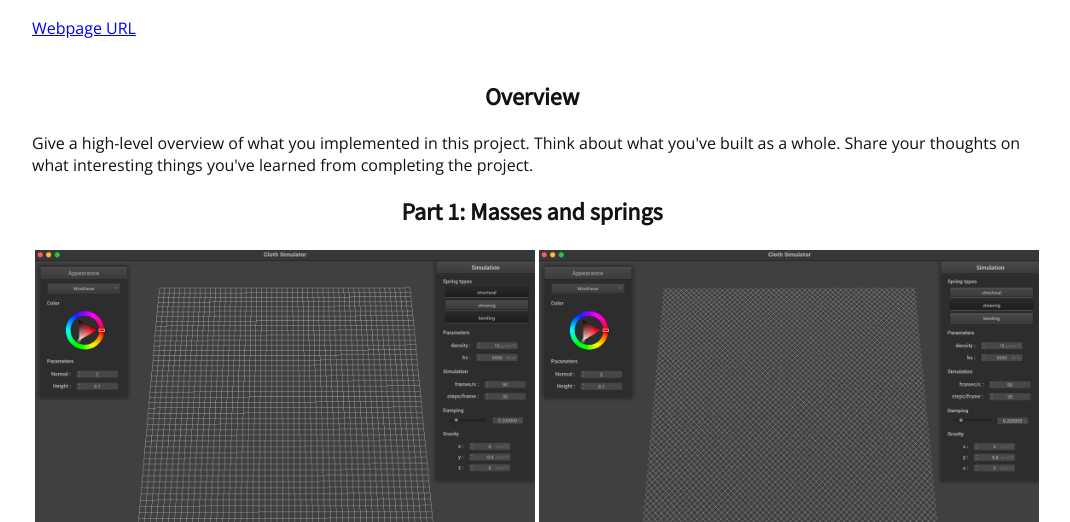
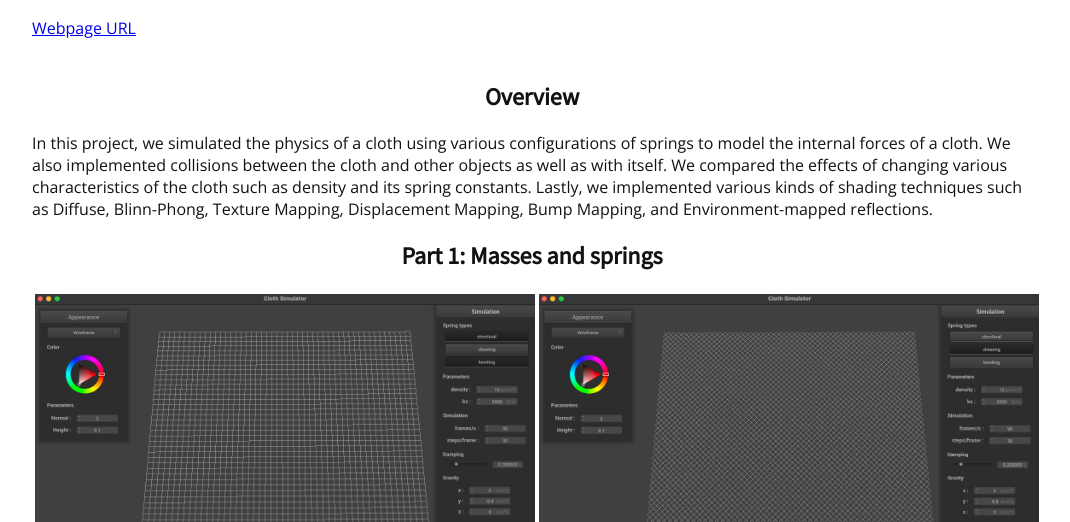
Before and after one commit to tanjeffreyz/cs184-portfolio, a plain HTML site: page p4-cloth-sim/index.html in a window 1280 px wide. Shown: the part 278-800 px from the top of the page, without its empty margins (108-1178 px from the left). Drawn offline with nearby package versions, Linux system fonts and the light colour scheme.

Commit message:
added overview and fixed webpage title

```diff
--- a/p4-cloth-sim/index.html
+++ b/p4-cloth-sim/index.html
@@ -15,7 +15,7 @@
     font-family: 'Source Sans Pro', sans-serif;
   }
 </style>
-<title>CS 184 Mesh Editor</title>
+<title>CS 184 Project 4: Cloth Sim</title>
 <meta http-equiv="content-type" content="text/html; charset=utf-8" />
 <link href="https://fonts.googleapis.com/css?family=Open+Sans|Source+Sans+Pro" rel="stylesheet">
 </head>
@@ -33,7 +33,12 @@
 <div>
 
 <h2 align="middle">Overview</h2>
-<p>Give a high-level overview of what you implemented in this project. Think about what you've built as a whole. Share your thoughts on what interesting things you've learned from completing the project.</p>
+<p>
+  In this project, we simulated the physics of a cloth using various configurations of springs to
+  model the internal forces of a cloth. We also implemented collisions between the cloth and other objects as well as with itself.
+  We compared the effects of changing various characteristics of the cloth such as density and its spring constants.
+  Lastly, we implemented various kinds of shading techniques such as Diffuse, Blinn-Phong, Texture Mapping, Displacement Mapping, Bump Mapping, and Environment-mapped reflections.
+</p>
 
 <!-------------
 |   Part 1    |
```
